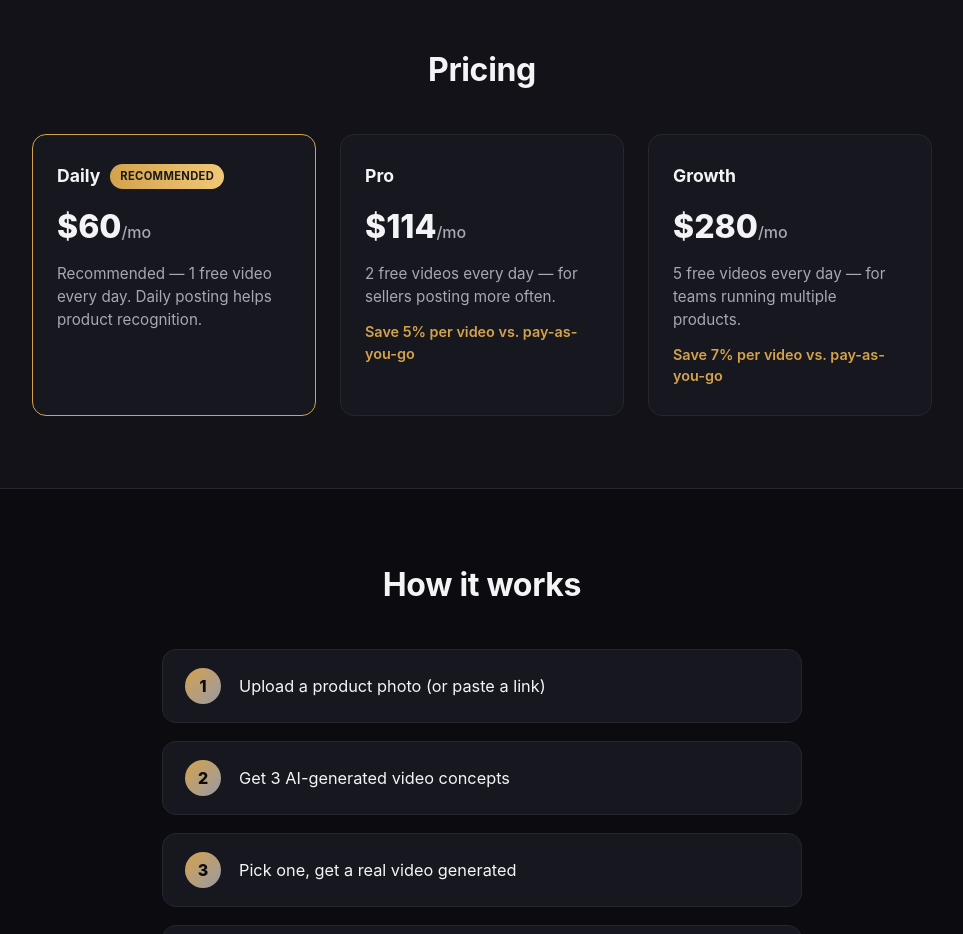
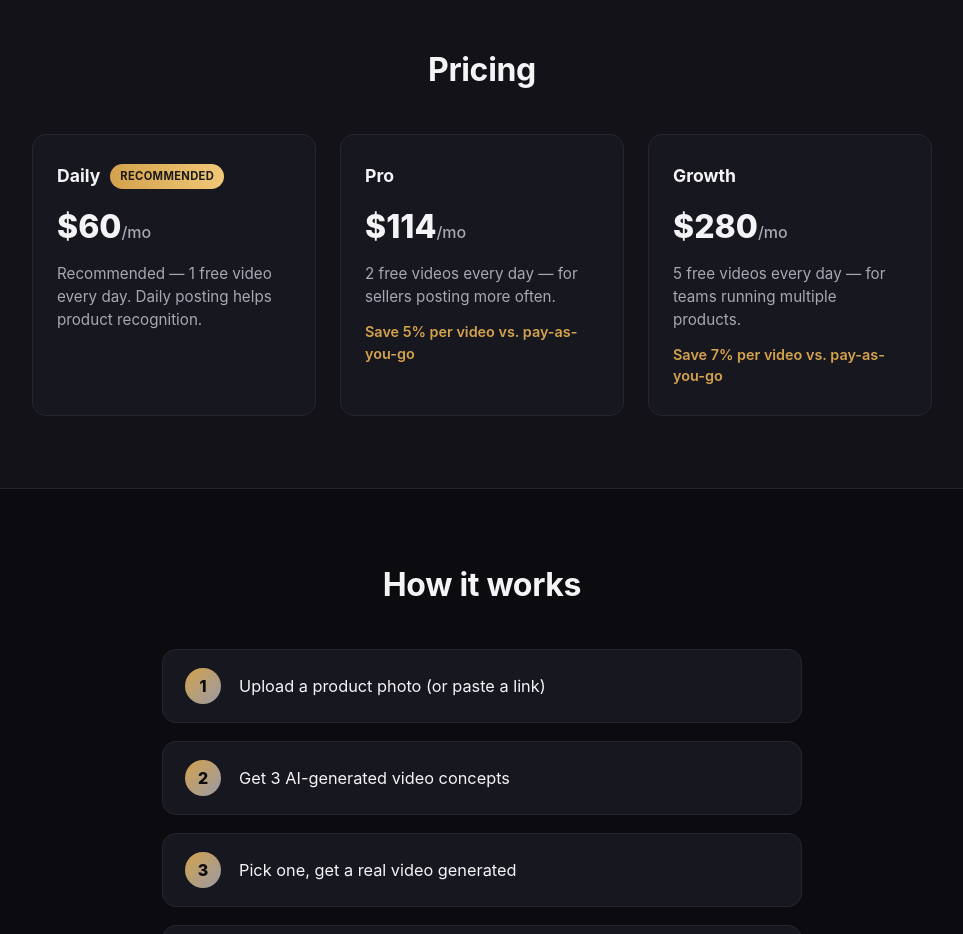
Before and after one commit to f4sf5zyh7h-ux/crila_landing_page, a plain HTML site: page index.html in a window 1280 px wide. Shown: the part 960-1894 px from the top of the page, without its empty margins (158-1121 px from the left). Drawn offline with Linux system fonts and the light colour scheme.

Commit message:
Remove gold outline from the Daily pricing card

```diff
--- a/styles.css
+++ b/styles.css
@@ -325,10 +325,6 @@ h1 {
   text-align: left;
 }
 
-.price-card.featured {
-  border-color: var(--accent);
-}
-
 .price-head {
   display: flex;
   align-items: center;
```
